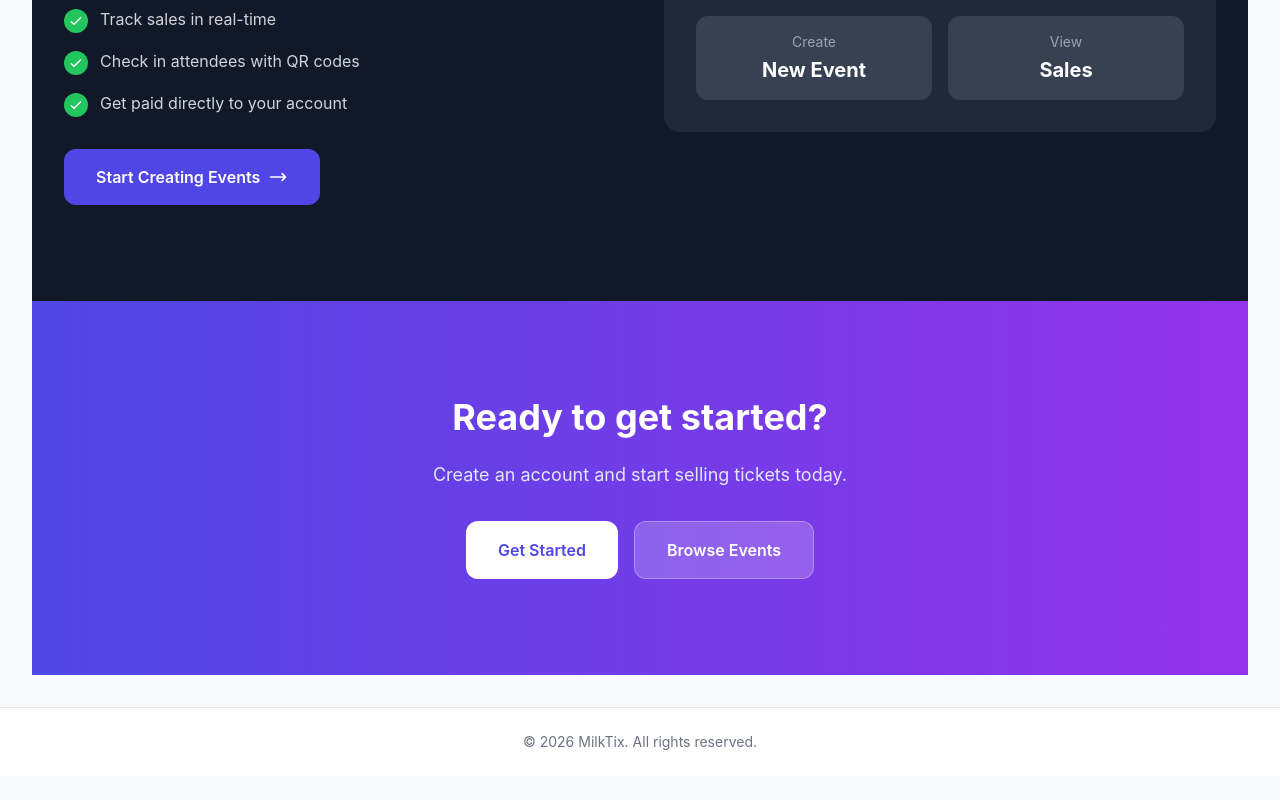
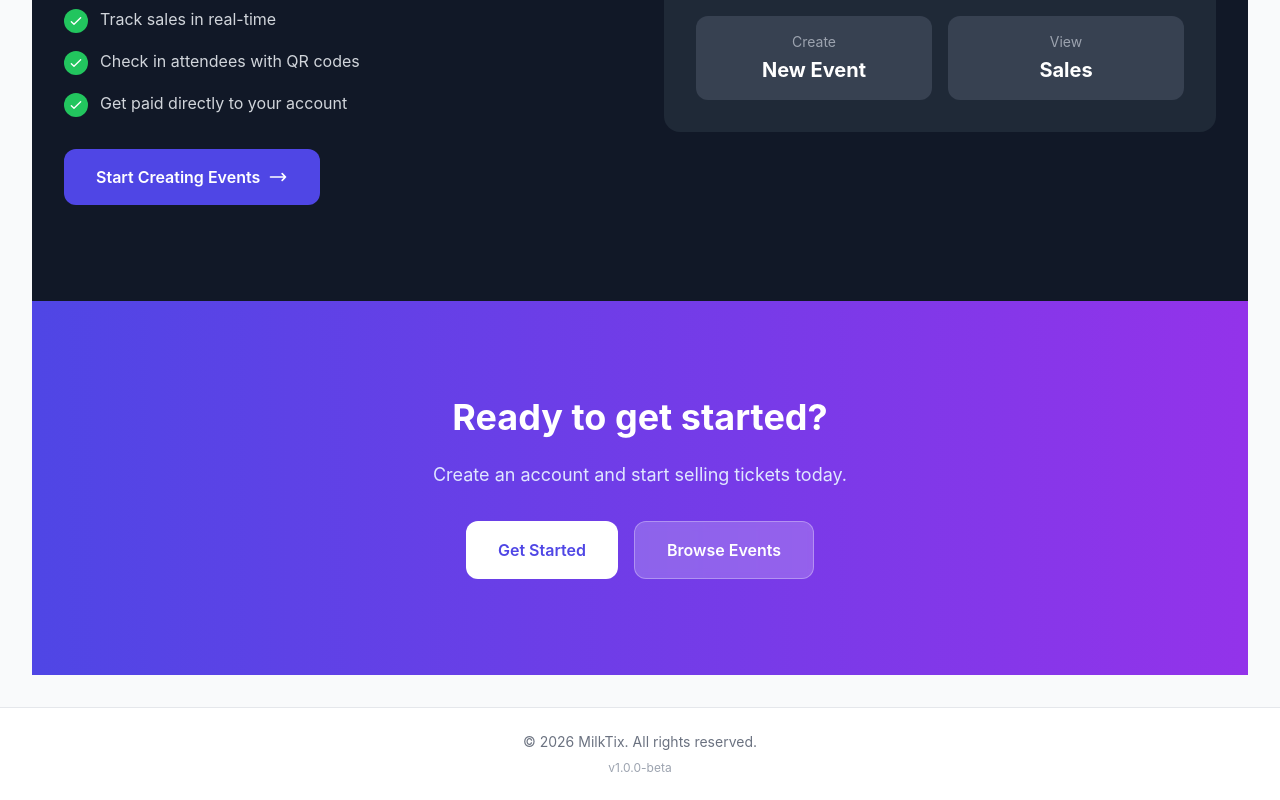
Before and after one commit to bilyfoster/Milktix, a React (Vite) app in the folder frontend/: page / in a window 1280 px wide. Shown: the part 1407-2207 px from the top of the page. Before the commit the page ends 2183 px from the top, so only its background shows below. Built offline with nearby package versions, Linux system fonts and the light colour scheme; no server answers.

Commit message:
Add version number to footer

```diff
--- a/frontend/src/components/Layout.tsx
+++ b/frontend/src/components/Layout.tsx
@@ -90,6 +90,9 @@ export function Layout() {
           <p className="text-center text-gray-500 text-sm">
             © 2026 MilkTix. All rights reserved.
           </p>
+          <p className="text-center text-gray-400 text-xs mt-2">
+            v1.0.0-beta
+          </p>
         </div>
       </footer>
     </div>
```
